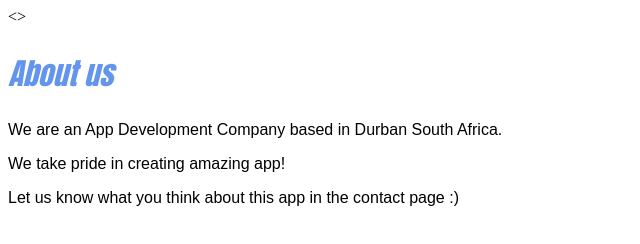
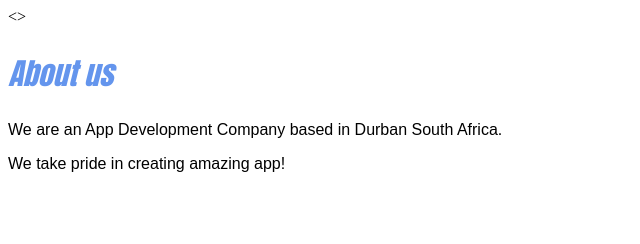
Before and after one commit to nazo786380/SuperheroApp, a plain HTML site: page about.html in a window 1280 px wide. Shown: the whole page, without its empty margins (0-640 px from the left). Drawn offline with Linux system fonts and the light colour scheme.

Commit message:
Revert "Update about.html"
This reverts commit e111d94d9d447dc7c319e3bdc77b752547de61c2.

```diff
--- a/about.html
+++ b/about.html
@@ -8,7 +8,5 @@
         <h2>About us</h2>
         <p>We are an App Development Company based in Durban South Africa.</p>
         <p>We take pride in creating amazing app!</p>
-        <p>Let us know what you think about this app in the contact page :)</p>
-
 
     </body>
```
